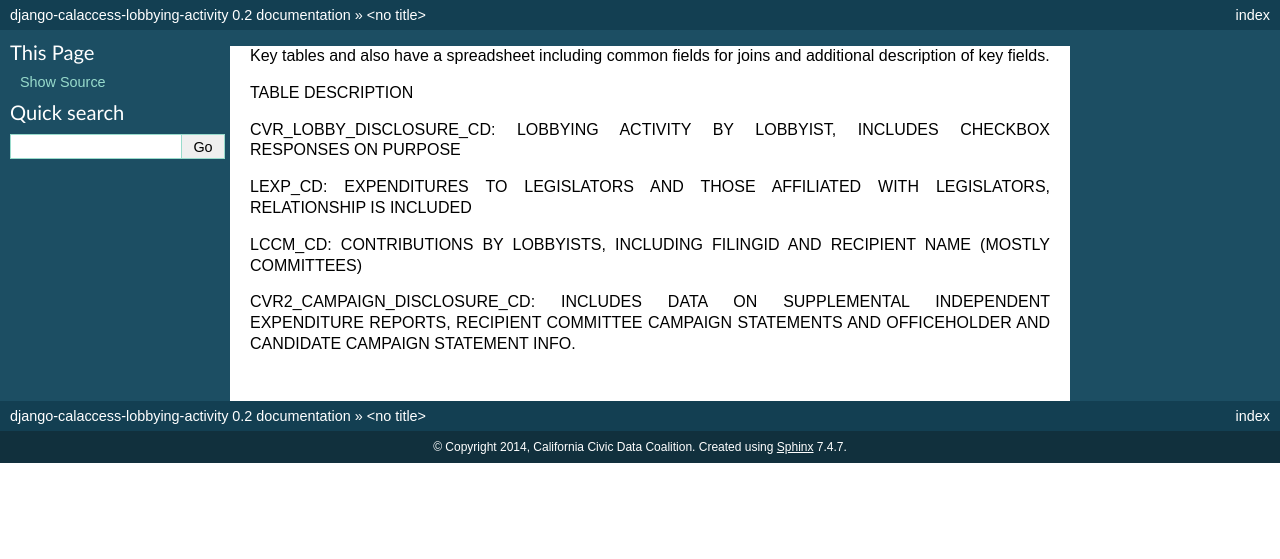
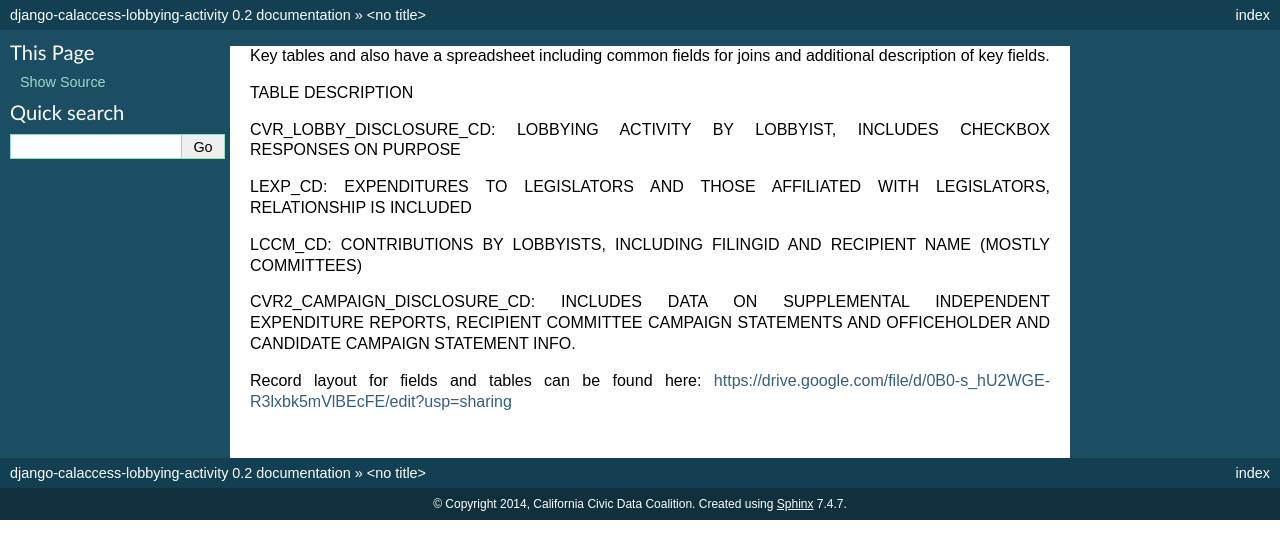
Before and after one commit to palewire/django-calaccess-lobbying-browser, a Sphinx documentation site: the page built from docs/record-layout.rst, in a window 1280 px wide. Shown: the top 559 px of the page. Built offline with Sphinx 7.4.7, drawn with Linux system fonts in a browser that asks for light colours.

Commit message:
Update record-layout.rst

```diff
--- a/docs/record-layout.rst
+++ b/docs/record-layout.rst
@@ -9,3 +9,6 @@ LEXP_CD:	EXPENDITURES TO LEGISLATORS AND THOSE AFFILIATED WITH LEGISLATORS, RELA
 LCCM_CD:	CONTRIBUTIONS BY LOBBYISTS, INCLUDING FILINGID AND RECIPIENT NAME (MOSTLY COMMITTEES)
 
 CVR2_CAMPAIGN_DISCLOSURE_CD:	INCLUDES DATA ON SUPPLEMENTAL INDEPENDENT EXPENDITURE REPORTS, RECIPIENT COMMITTEE CAMPAIGN STATEMENTS AND OFFICEHOLDER AND CANDIDATE CAMPAIGN STATEMENT INFO.
+
+
+Record layout for fields and tables can be found here: https://drive.google.com/file/d/0B0-s_hU2WGE-R3lxbk5mVlBEcFE/edit?usp=sharing
```
